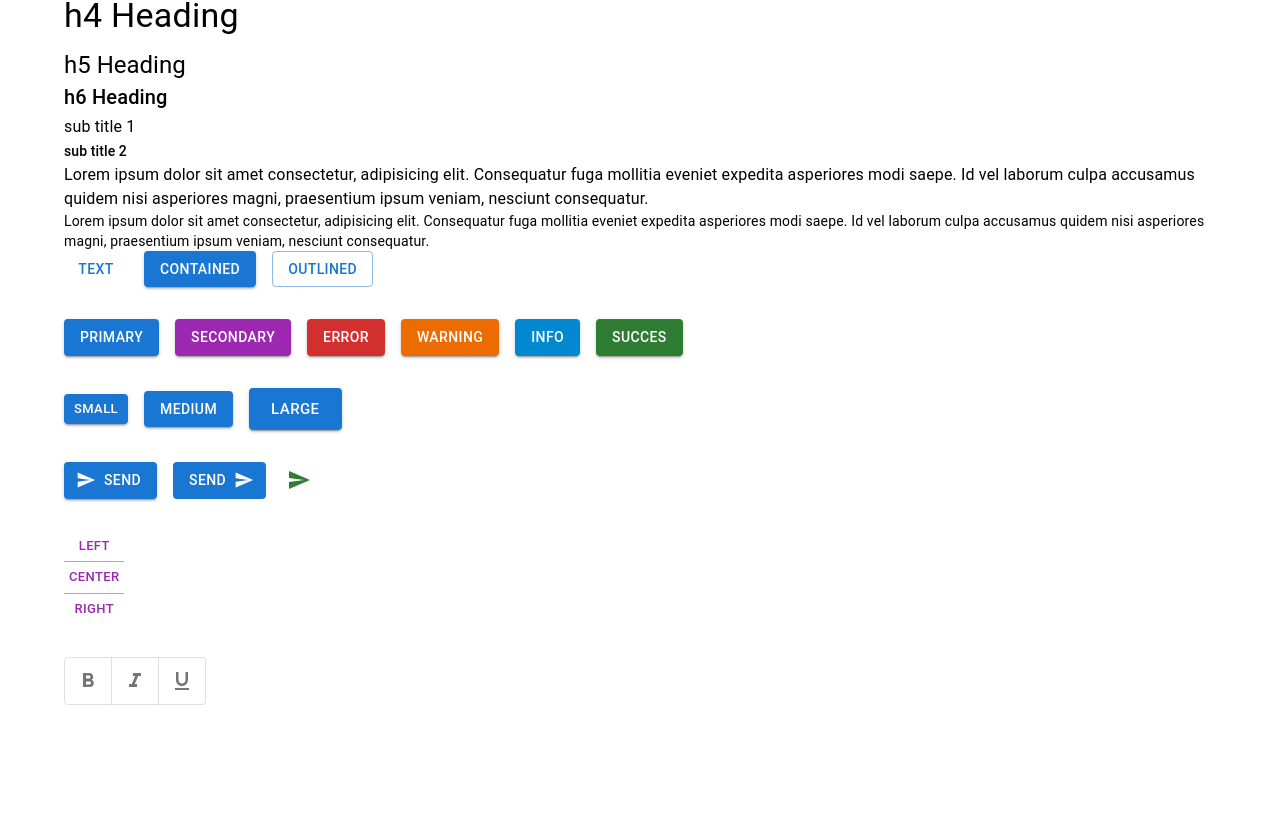
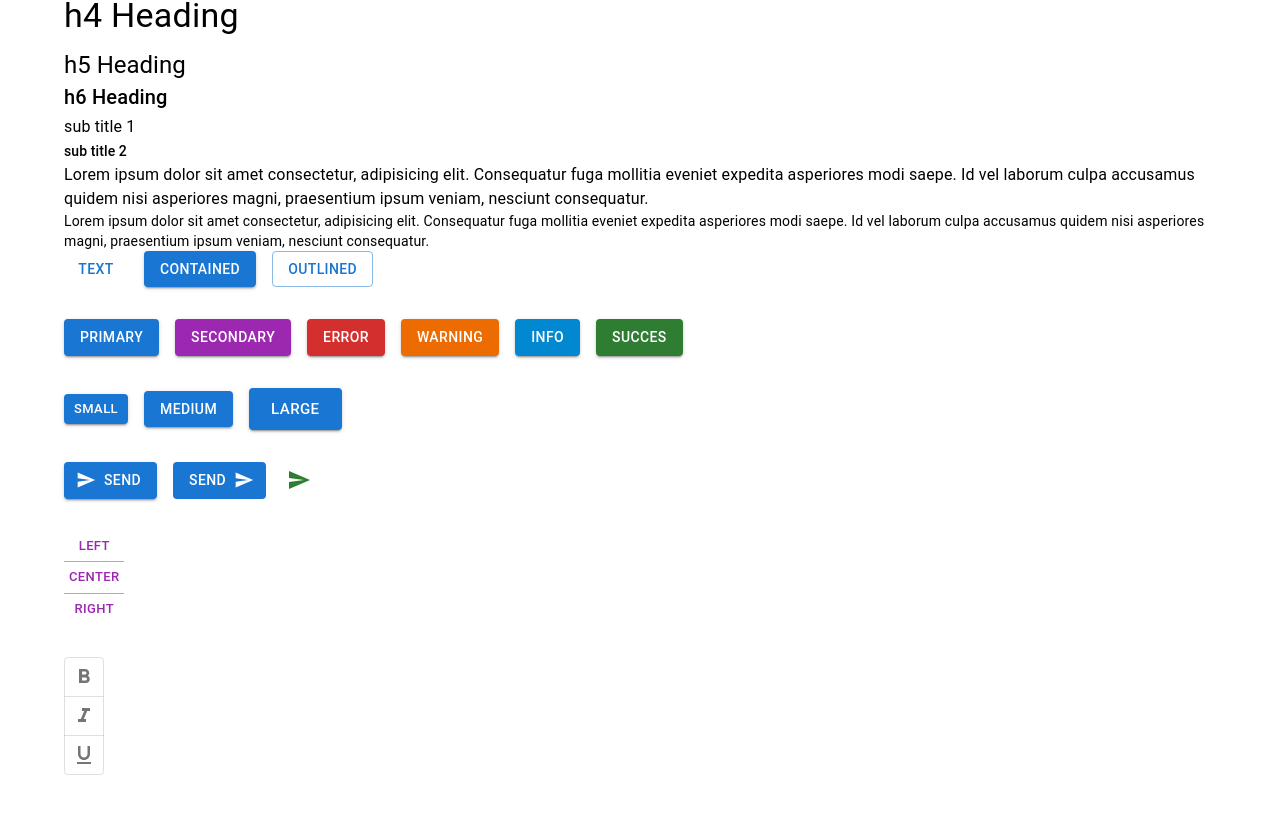
Before and after one commit to keemdb/react-mui, a React (Create React App) app: page / in a window 1280 px wide. Shown: the part 309-1122 px from the top of the page. Before the commit the page ends 1078 px from the top, so only its background shows below. Built offline with nearby package versions, Linux system fonts and the light colour scheme.

Commit message:
toggle button 스터디 완료

```diff
--- a/src/components/MuiButton.tsx
+++ b/src/components/MuiButton.tsx
@@ -1,13 +1,31 @@
-import { Stack, Button, IconButton, ButtonGroup, ToggleButtonGroup, ToggleButton } from "@mui/material"
+import {
+  Stack,
+  Button,
+  IconButton,
+  ButtonGroup,
+  ToggleButtonGroup,
+  ToggleButton,
+} from "@mui/material"
 
 import SendIcon from "@mui/icons-material/Send"
 import FormatBoldIcon from "@mui/icons-material/FormatBold"
 import FormatItalicIcon from "@mui/icons-material/FormatItalic"
 import FormatUnderlinedIcon from "@mui/icons-material/FormatUnderlined"
+import { useState } from "react"
 
 
 
 export const MuiButton = () => {
+
+  const [formats, setFormats] = useState<string | null>(null)
+
+  const handleFormatChange = (_event: React.MouseEvent<HTMLElement>, updatedFormats: string | null)=>{
+    setFormats(updatedFormats)
+  }
+
+  console.log({formats,})
+
+
 
  return (
 
@@ -90,7 +108,15 @@ export const MuiButton = () => {
     </Stack>
 
     <Stack direction='row'>
-      <ToggleButtonGroup aria-label="text formatting">
+      <ToggleButtonGroup
+        aria-label="text formatting"
+        value={formats}
+        onChange={handleFormatChange}
+        size='small'
+        color='success'
+        orientation="vertical"
+        exclusive
+      >
         <ToggleButton value="bold"><FormatBoldIcon/></ToggleButton>
         <ToggleButton value="italic"><FormatItalicIcon/></ToggleButton>
         <ToggleButton value="underline"><FormatUnderlinedIcon/></ToggleButton>
```
